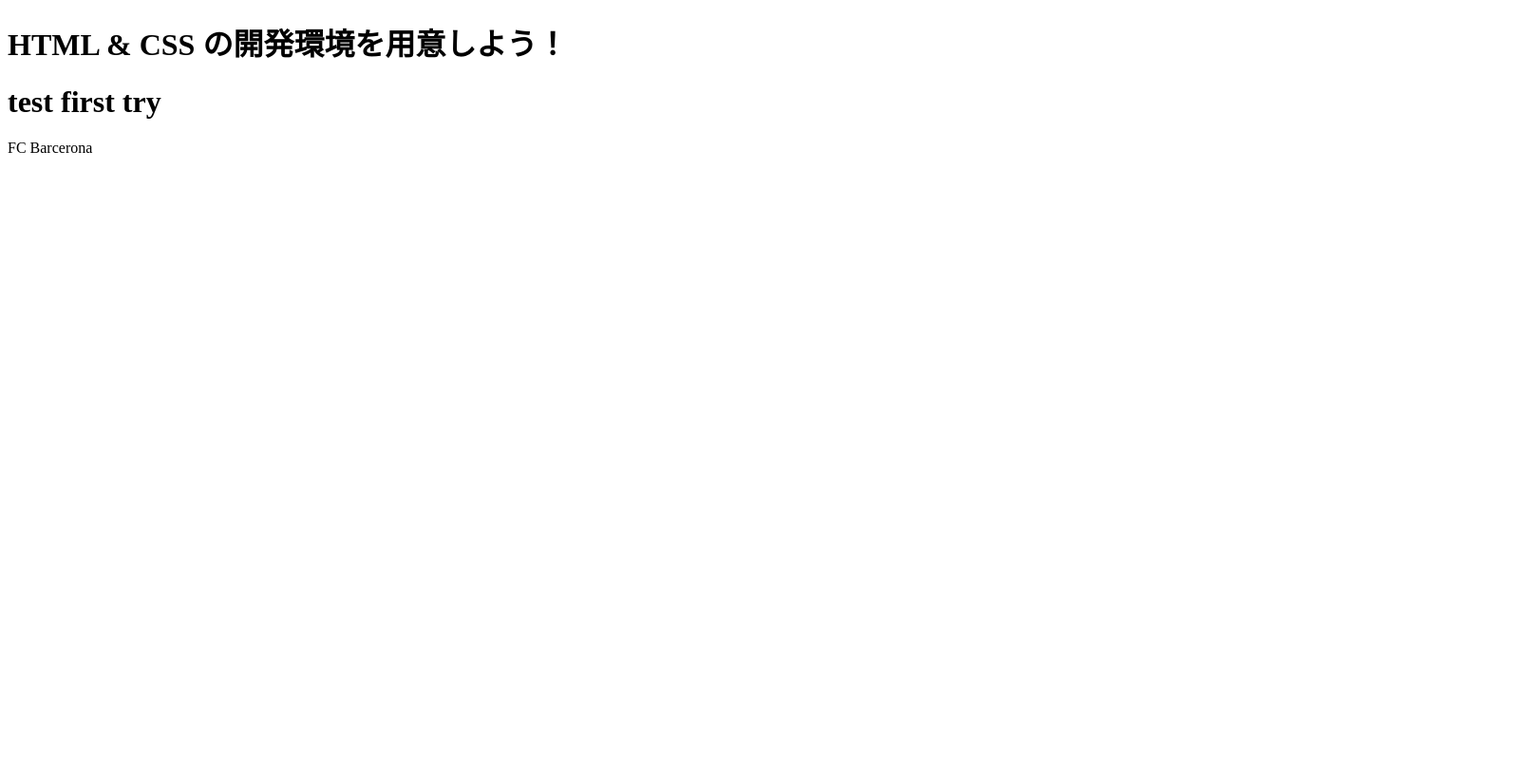
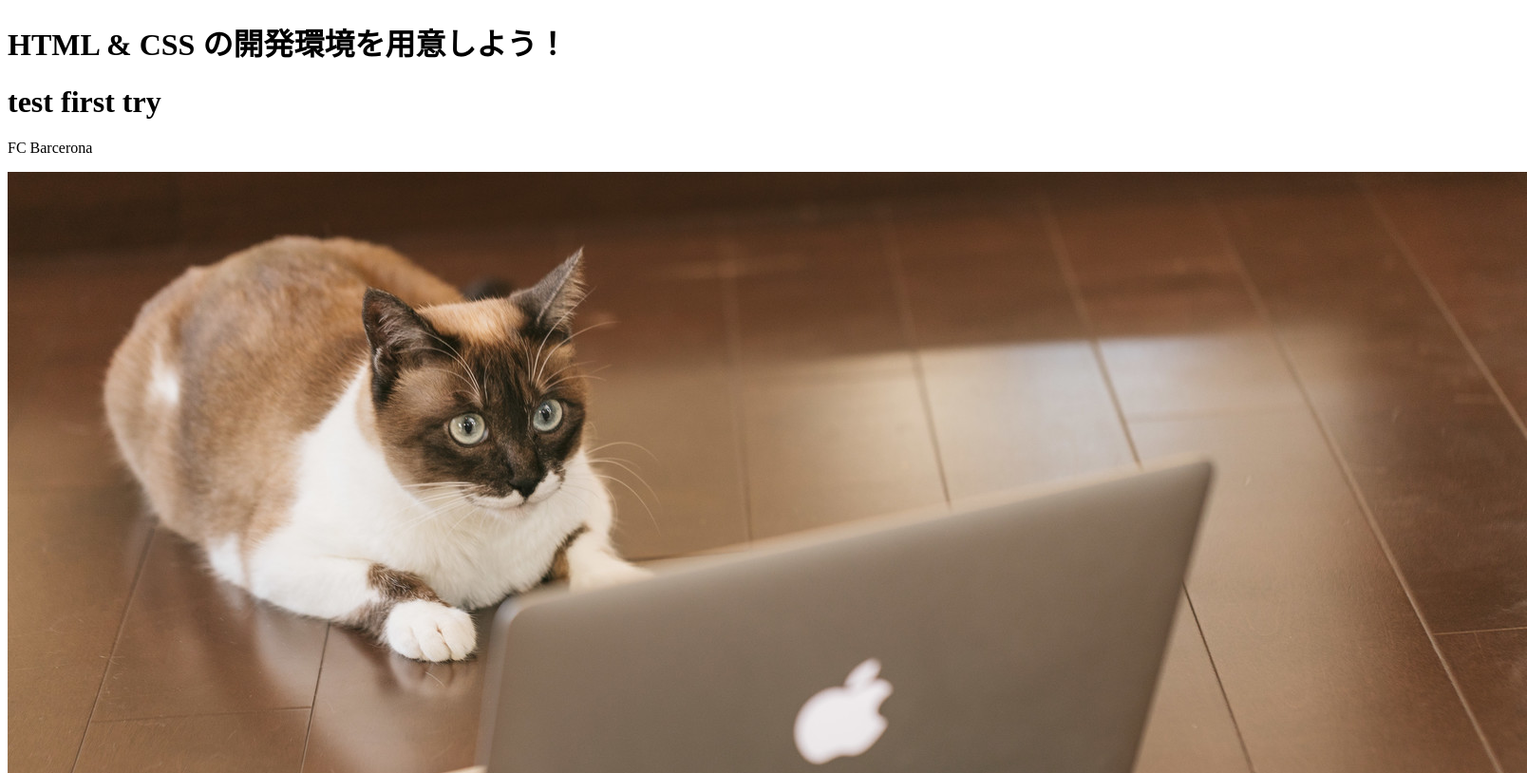
Before and after one commit to Tonakai2021/Tonakai.github.io, a plain HTML site: page index.html in a window 1280 px wide. Shown: the top 814 px of the page at 95% size, 1608 px wide, since content can reach past the window. Drawn offline with Linux system fonts and the light colour scheme.

Commit message:
Update index.html

```diff
--- a/index.html
+++ b/index.html
@@ -9,5 +9,6 @@
     <h1 class="title">HTML & CSS の開発環境を用意しよう！</h1>
     <h1 class="title">test first try</h1>
     <p> FC Barcerona</p>
+    <img src="macat.jpg">
   </body>
 </html>
```
